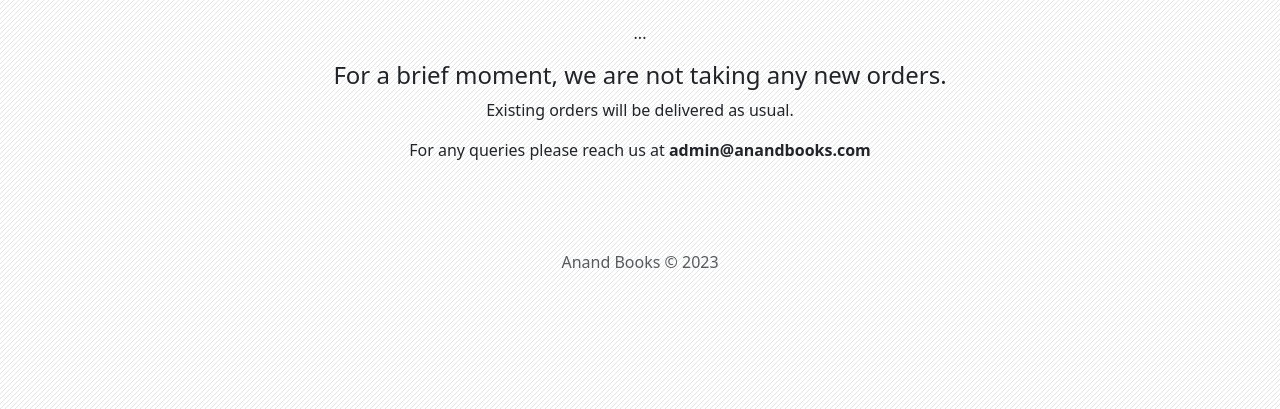
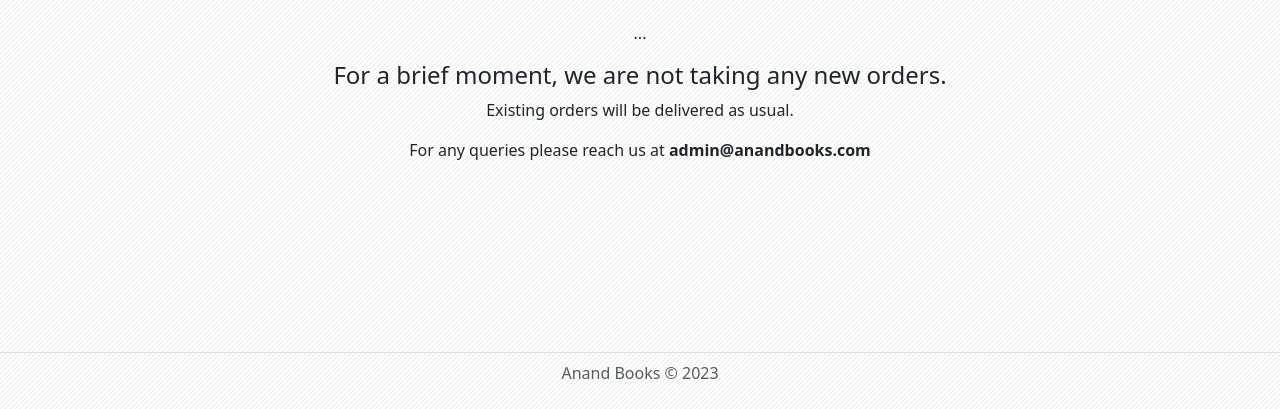
Before and after one commit to VarnamTeam/VarnamTeam.github.io, a plain HTML site: page index.html in a window 1280 px wide. Shown: the part 391-800 px from the top of the page. Drawn offline with Linux system fonts and the light colour scheme.

Commit message:
More esthetics!

```diff
--- a/index.html
+++ b/index.html
@@ -1,5 +1,5 @@
 <!doctype html>
-<html lang="en">
+<html lang="en" class="h-100">
 <head>
     <meta charset="utf-8">
     <meta name="viewport" content="width=device-width, initial-scale=1">
@@ -17,8 +17,8 @@
     <!-- Custom styles for this template -->
     <link href="heroes.css" rel="stylesheet">
 </head>
-<body style="background-image: url('assets/images/bg_pixel.png')">
-
+<body style="background-image: url('assets/images/bg_pixel.png')" class="d-flex flex-column h-100">
+<main class="flex-shrink-0">
     <svg xmlns="http://www.w3.org/2000/svg" style="display: none;">
         <symbol id="facebook" viewBox="0 0 16 16">
             <path d="M16 8.049c0-4.446-3.582-8.05-8-8.05C3.58 0-.002 3.603-.002 8.05c0 4.017 2.926 7.347 6.75 7.951v-5.625h-2.03V8.05H6.75V6.275c0-2.017 1.195-3.131 3.022-3.131.876 0 1.791.157 1.791.157v1.98h-1.009c-.993 0-1.303.621-1.303 1.258v1.51h2.218l-.354 2.326H9.25V16c3.824-.604 6.75-3.934 6.75-7.951z"/>
@@ -30,8 +30,6 @@
             <path d="M8 0a8 8 0 0 0-2.915 15.452c-.07-.633-.134-1.606.027-2.297.146-.625.938-3.977.938-3.977s-.239-.479-.239-1.187c0-1.113.645-1.943 1.448-1.943.682 0 1.012.512 1.012 1.127 0 .686-.437 1.712-.663 2.663-.188.796.4 1.446 1.185 1.446 1.422 0 2.515-1.5 2.515-3.664 0-1.915-1.377-3.254-3.342-3.254-2.276 0-3.612 1.707-3.612 3.471 0 .688.265 1.425.595 1.826a.24.24 0 0 1 .056.23c-.061.252-.196.796-.222.907-.035.146-.116.177-.268.107-1-.465-1.624-1.926-1.624-3.1 0-2.523 1.834-4.84 5.286-4.84 2.775 0 4.932 1.977 4.932 4.62 0 2.757-1.739 4.976-4.151 4.976-.811 0-1.573-.421-1.834-.919l-.498 1.902c-.181.695-.669 1.566-.995 2.097A8 8 0 1 0 8 0z"/>
         </symbol>
     </svg>
-
-<main>
     <div class="container">
         <header class="d-flex flex-wrap justify-content-center py-3 mb-4 border-bottom">
             <a href="/" class="navbar-brand d-flex align-items-center mb-3 me-2 mb-md-0 text-dark text-decoration-none">
@@ -45,9 +43,21 @@
             </ul>
 
             <ul class="nav col-md-4 justify-content-end list-unstyled d-flex">
-                <li class="ms-3"><a class="text-muted" href="https://twitter.com/AnandBookss"><svg class="bi" width="24" height="24"><use xlink:href="#twitter"/></svg></a></li>
-                <li class="ms-3"><a class="text-muted" href="https://www.pinterest.com/anandbookscom"><svg class="bi" width="24" height="24"><use xlink:href="#pinterest"/></svg></a></li>
-                <li class="ms-3"><a class="text-muted" href="https://www.facebook.com/anandbooks"><svg class="bi" width="24" height="24"><use xlink:href="#facebook"/></svg></a></li>
+                <li class="ms-3"><a class="text-muted" href="https://twitter.com/AnandBookss">
+                    <svg class="bi" width="24" height="24">
+                        <use xlink:href="#twitter"/>
+                    </svg>
+                </a></li>
+                <li class="ms-3"><a class="text-muted" href="https://www.pinterest.com/anandbookscom">
+                    <svg class="bi" width="24" height="24">
+                        <use xlink:href="#pinterest"/>
+                    </svg>
+                </a></li>
+                <li class="ms-3"><a class="text-muted" href="https://www.facebook.com/anandbooks">
+                    <svg class="bi" width="24" height="24">
+                        <use xlink:href="#facebook"/>
+                    </svg>
+                </a></li>
             </ul>
         </header>
     </div>
@@ -57,7 +67,8 @@
         <br><br>
         <h1>Coming Soon!</h1>
         <div class="col-lg-6 mx-auto">
-            <p class="blockquote mb-4">We are working on something really exciting, and we can't wait for you to see it!</p>
+            <p class="blockquote mb-4">We are working on something really exciting, and we can't wait for you to see
+                it!</p>
             <p>...</p>
             <h4>For a brief moment, we are not taking any new orders.</h4>
             <p>Existing orders will be delivered as usual.</p>
@@ -66,14 +77,12 @@
         <div class="col-lg-6 mx-auto">
         </div>
     </div>
-
+</main>
+<footer class="footer mt-auto py-2 border-top">
     <div class="container">
-        <footer class="py-3 my-4">
         <p class="text-center text-muted">Anand Books &copy; 2023</p>
+    </div>
 </footer>
-    </div>
-
-</main>
 <script src="assets/dist/js/bootstrap.bundle.min.js"></script>
 </body>
 </html>
```
Lines whose indentation alone changed are shown as unchanged.
